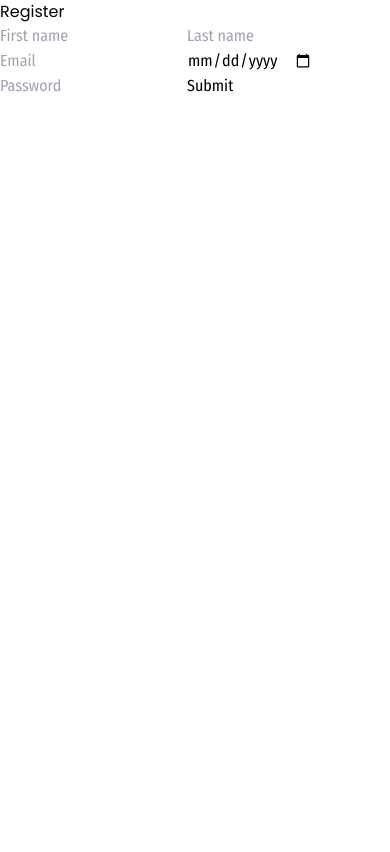
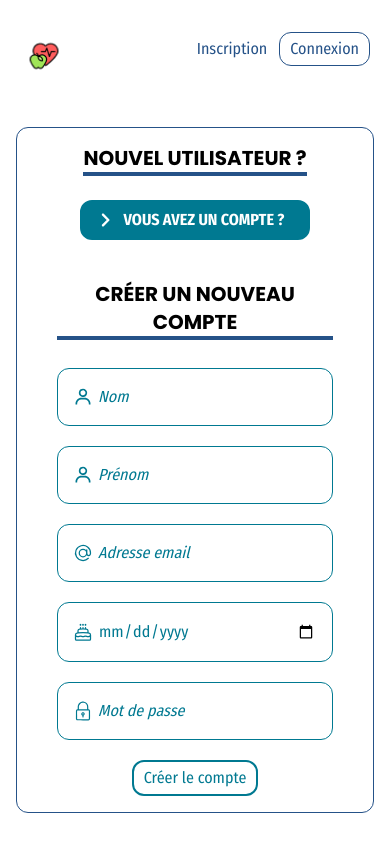
Before and after one commit to kbakazami/my_fit_log_front, a React (Vite) app: page /register in a window 390 px wide. Shown: the top 852 px of the page. Built offline with nearby package versions, Linux system fonts and the light colour scheme.

Commit message:
feature/MFL-30 - [Style] Register
Style + responsive

```diff
--- a/src/Components/SvgComponents/SvgComponents.jsx
+++ b/src/Components/SvgComponents/SvgComponents.jsx
@@ -96,3 +96,19 @@ export function LockIcon(props){
         </svg>
     )
 }
+
+export function EmailIcon(props){
+    return(
+        <svg xmlns="http://www.w3.org/2000/svg" fill="none" viewBox="0 0 24 24" strokeWidth="1.5" stroke="currentColor" className={props.className}>
+            <path strokeLinecap="round" d="M16.5 12a4.5 4.5 0 11-9 0 4.5 4.5 0 019 0zm0 0c0 1.657 1.007 3 2.25 3S21 13.657 21 12a9 9 0 10-2.636 6.364M16.5 12V8.25"/>
+        </svg>
+    )
+}
+export function CakeIcon(props){
+    return(
+        <svg xmlns="http://www.w3.org/2000/svg" fill="none" viewBox="0 0 24 24" strokeWidth="1.5" stroke="currentColor" className={props.className}>
+            <path strokeLinecap="round" strokeLinejoin="round"
+                  d="M12 8.25v-1.5m0 1.5c-1.355 0-2.697.056-4.024.166C6.845 8.51 6 9.473 6 10.608v2.513m6-4.87c1.355 0 2.697.055 4.024.165C17.155 8.51 18 9.473 18 10.608v2.513m-3-4.87v-1.5m-6 1.5v-1.5m12 9.75l-1.5.75a3.354 3.354 0 01-3 0 3.354 3.354 0 00-3 0 3.354 3.354 0 01-3 0 3.354 3.354 0 00-3 0 3.354 3.354 0 01-3 0L3 16.5m15-3.38a48.474 48.474 0 00-6-.37c-2.032 0-4.034.125-6 .37m12 0c.39.049.777.102 1.163.16 1.07.16 1.837 1.094 1.837 2.175v5.17c0 .62-.504 1.124-1.125 1.124H4.125A1.125 1.125 0 013 20.625v-5.17c0-1.08.768-2.014 1.837-2.174A47.78 47.78 0 016 13.12M12.265 3.11a.375.375 0 11-.53 0L12 2.845l.265.265zm-3 0a.375.375 0 11-.53 0L9 2.845l.265.265zm6 0a.375.375 0 11-.53 0L15 2.845l.265.265z"/>
+        </svg>
+    )
+}
--- a/src/Form/LoginForm/LoginForm.jsx
+++ b/src/Form/LoginForm/LoginForm.jsx
@@ -16,7 +16,7 @@ export default function LoginForm(onSubmit){
     };
 
     return (
-        <div className={"flex flex-row min-h-screen relative mb-10"}>
+        <div className={"flex flex-row min-h-screen relative mb-10 lg:mb-0"}>
             <Link className={"text-white h-12 w-12 absolute left-5 lg:left-10 top-8"} to={"/"}>
                 <img src={myFitLogo} alt={"My Fit Log"} className={"w-full h-full bg-contain bg-no-repeat"}/>
             </Link>
@@ -30,7 +30,7 @@ export default function LoginForm(onSubmit){
             </div>
             <div className={"w-full lg:w-3/5 flex mt-24 lg:mt-0 px-4"}>
                 <div data-testid="form-login-container" id="form-login-container"
-                     className="form-container border border-primary w-full lg:w-7/12 m-auto px-10 py-4 lg:px-20 lg:py-9 rounded-xl">
+                     className={"form-container border border-primary w-full lg:w-7/12 m-auto px-10 py-4 lg:px-20 lg:py-9 rounded-xl"}>
                     <div className={"mb-10"}>
                         <h3 className={"w-fit mx-auto uppercase border-b-4 border-primary font-bold text-xl lg:text-2xl mb-6"}>
                             Nouvel utilisateur ?
@@ -69,7 +69,7 @@ export default function LoginForm(onSubmit){
                             <button className={"btn btn-tertiary empty w-fit mx-auto"} type="submit">Se connecter</button>
                         </form>
                         <p className={"text-tertiary underline-offset-8 mt-5 block"}>
-                            Mot de passe oublié
+                            Mot de passe oublié ?
                         </p>
                     </div>
 
--- a/src/Form/RegisterForm/RegisterForm.jsx
+++ b/src/Form/RegisterForm/RegisterForm.jsx
@@ -1,5 +1,9 @@
 import {useForm} from "react-hook-form";
 import authService from "../../Services/auth.service.js";
+import '../LoginForm/LoginForm.scss';
+import {Link} from "react-router-dom";
+import myFitLogo from "../../Pages/Home/images/logo.png";
+import {CakeIcon, ChevronRightIcon, EmailIcon, LockIcon, UserIcon} from "../../Components/SvgComponents/SvgComponents";
 
 export default function RegisterForm(){
     const { register, handleSubmit, formState: { errors } } = useForm();
@@ -12,26 +16,110 @@ export default function RegisterForm(){
 
     };
     return(
-        <div>
-            <div id="form-register-container" className="form-container">
-                <h2>Register</h2>
-                <form id="form-register" onSubmit={handleSubmit(onSubmit)}>
+        <div className={"flex flex-row min-h-screen relative mb-10 lg:mb-0"}>
+            <Link className={"text-white h-12 w-12 absolute left-5 lg:left-10 top-8"} to={"/"}>
+                <img src={myFitLogo} alt={"My Fit Log"} className={"w-full h-full bg-contain bg-no-repeat"}/>
+            </Link>
+            <div className={"flex gap-x-3 items-center absolute top-8 right-5 lg:right-10"}>
+                <Link className={"text-primary hover:underline underline-offset-8"} to={"/register"}>
+                    Inscription
+                </Link>
+                <Link className={"btn btn-inverted mobile"} to={"/login"}>
+                    Connexion
+                </Link>
+            </div>
+            <div className={"w-full lg:w-3/5 flex mt-24 lg:mt-0 px-4"}>
+                <div id="form-register-container"
+                     className={"form-container border border-primary w-full lg:w-7/12 m-auto px-10 py-4 lg:py-9 rounded-xl"}>
+                    <div className={"mb-10"}>
+                        <h3 className={"w-fit mx-auto uppercase border-b-4 border-primary font-bold text-xl lg:text-2xl mb-6"}>
+                            Nouvel utilisateur ?
+                        </h3>
+                        <Link className={"btn btn-tertiary w-fit mx-auto text-center py-2.5 gap-x-1 text-white"} to={"/login"}>
+                            <ChevronRightIcon className={"w-7 h-7"}/>
+                            Vous avez un compte ?
+                        </Link>
+                    </div>
+                    <div className={"text-center"}>
+                        <h3 className={"w-fit mx-auto uppercase border-b-4 border-primary font-bold text-xl lg:text-2xl"}>
+                            Créer un nouveau compte
+                        </h3>
+                        <form id="form-register" onSubmit={handleSubmit(onSubmit)}
+                              className={"flex flex-col gap-y-5 mt-7 form-login text-tertiary"}>
 
-                    {errors.firstName && <p className="errors-form">Firstname is required</p>}
-                    <input type="text" placeholder="First name" {...register("firstname", {required: true, maxLength: 80})} />
-                    {errors.lastName && <p className="errors-form">Lastname is required</p>}
-                    <input type="text" placeholder="Last name" {...register("lastname", {required: true, maxLength: 100})} />
-                    {errors.email && <p className="errors-form">email is required</p>}
-                    <input type="email" placeholder="Email" {...register("email", {required: true, pattern: /^\S+@\S+$/i})} />
-                    {errors.birthdate && <p className="errors-form">Birthdate is required</p>}
-                    <input type="date" placeholder="Birthdate" {...register("birthdate", {required: true})} />
-                    {errors.password && <p className="errors-form">Password is required</p>}
-                    <input type="password" placeholder="Password" {...register("password", {required: true})} />
-                    {/*{errors.passwordVerification && <p className="errors-form">Verification is required</p>}*/}
-                    {/*<input type="password" placeholder="Password Verification" {...register("passwordVerification", {required: true})} />*/}
+                            <div className={"flex flex-col lg:flex-row gap-y-5 lg:gap-y-0 gap-x-2.5"}>
+                                <div>
+                                    <div className={"relative"}>
+                                        <input type="text" placeholder="Nom" {...register("lastname", {required: true, maxLength: 100})} />
+                                        <div className={"absolute left-4 inset-y-0 flex items-center"}>
+                                            <UserIcon className={"w-5 h-5"}/>
+                                        </div>
+                                    </div>
+                                    {errors.lastname && <p className="errors-form">Veuillez saisir un nom</p>}
+                                </div>
 
-                    <input type="submit" />
-                </form>
+                                <div>
+                                    <div className={"relative"}>
+                                        <input type="text" placeholder="Prénom" {...register("firstname", {required: true, maxLength: 80})} />
+                                        <div className={"absolute left-4 inset-y-0 flex items-center"}>
+                                            <UserIcon className={"w-5 h-5"}/>
+                                        </div>
+                                    </div>
+                                    {errors.firstname && <p className="errors-form">Veuillez saisir un prénom</p>}
+                                </div>
+                            </div>
+
+                            <div>
+                                <div className={"relative"}>
+                                    <input type="email" placeholder="Adresse email" {...register("email", {required: true, pattern: /^\S+@\S+$/i})} />
+                                    <div className={"absolute left-4 inset-y-0 flex items-center"}>
+                                        <EmailIcon className={"w-5 h-5"}/>
+                                    </div>
+                                </div>
+                                {errors.email && <p className="errors-form">Veuillez saisir un email</p>}
+                            </div>
+
+                            <div>
+                                <div className={"relative"}>
+                                    <input type="date" placeholder="Date de naissance" {...register("birthdate", {required: true})} />
+                                    <div className={"absolute left-4 inset-y-0 flex items-center"}>
+                                        <CakeIcon className={"w-5 h-5"}/>
+                                    </div>
+                                </div>
+                                {errors.birthdate && <p className="errors-form">Veuillez saisir une date de naissance</p>}
+                            </div>
+
+                            <div>
+                                <div className={"relative"}>
+                                    <input type="password" placeholder="Mot de passe" {...register("password", {required: true})} />
+                                    <div className={"absolute left-4 inset-y-0 flex items-center"}>
+                                        <LockIcon className={"w-5 h-5"}/>
+                                    </div>
+                                </div>
+                                {errors.password && <p className="errors-form">Veuillez saisir un mot de passe</p>}
+                            </div>
+                            {/*{errors.passwordVerification && <p className="errors-form">Verification is required</p>}*/}
+                            {/*<input type="password" placeholder="Password Verification" {...register("passwordVerification", {required: true})} />*/}
+
+                            <button className={"btn btn-tertiary empty w-fit mx-auto"} type="submit">
+                                Créer le compte
+                            </button>
+                        </form>
+                    </div>
+                </div>
+            </div>
+            <div className={"hidden lg:flex w-2/5 login-register-bg text-right rounded-tl-xl rounded-bl-xl relative"}>
+                <div className={"flex gap-x-3 items-center absolute top-8 right-10"}>
+                    <Link className={"text-white hover:underline underline-offset-8"} to={"/register"}>
+                        Inscription
+                    </Link>
+                    <Link className={"btn btn-inverted"} to={"/login"}>
+                        Connexion
+                    </Link>
+                </div>
+                <h1 className={"uppercase font-bold text-white text-4xl mb-32 mt-auto mr-17"}>
+                    Suivez votre santé avec <span className={"italic"}>MyFitLog</span>
+                </h1>
             </div>
         </div>
     )
```
